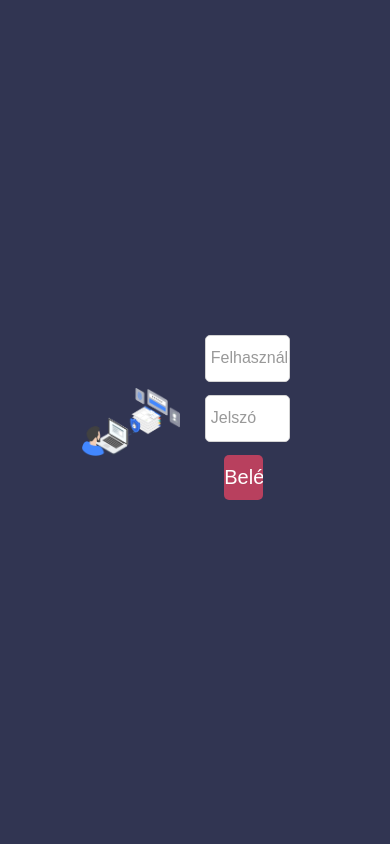
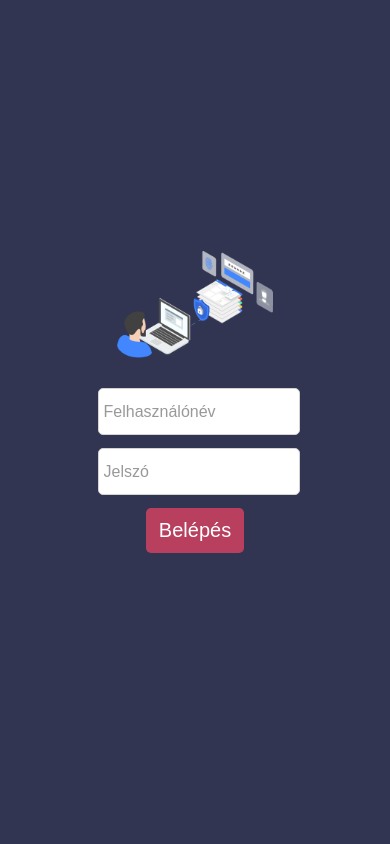
Before and after one commit to HajagosNorbert/SZTE-webterv, a PHP site: page /login.html in a window 390 px wide. Run offline with PHP 8.4, Linux system fonts and the light colour scheme.

Commit message:
made login responsive

```diff
--- a/css/login.css
+++ b/css/login.css
@@ -13,7 +13,7 @@ body, html{
 }
 .login form{
     padding: 30px 25px 25px 25px;
-    width: 20%;
+    width: 25%;
   }
   .login form .row{
     height: 45px;
@@ -46,3 +46,20 @@ body, html{
   form .button input:hover{
     background: #913a50;
   }
+
+
+
+@media (max-width: 600px) {
+  .login {
+    flex-direction: column;
+  }
+
+  img {
+    width: 40%;
+  }
+
+  .login form{
+
+    width: 50%;
+  }
+}
--- a/index.html
+++ b/index.html
@@ -17,8 +17,8 @@
       <nav>
         <ul class="navbar">
           <li class="home"><a href="#"></a>Suli</li>
-          <li class="navbar-toggle"><i class="fa fa-bars"""></i></li>
-          <li class="navbar-link first"=><a href="#"></a>Bejelentkezés</li>
+          <li class="navbar-toggle"><i class="fa fa-bars"></i></li>
+          <li class="navbar-link first"><a href="#"></a>Bejelentkezés</li>
           <li class="navbar-link"><a href="#"></a>Kijelentkezés</li>
           <li class="navbar-link last"><a href="#"></a>Regisztráció</li>
         </ul>
```
